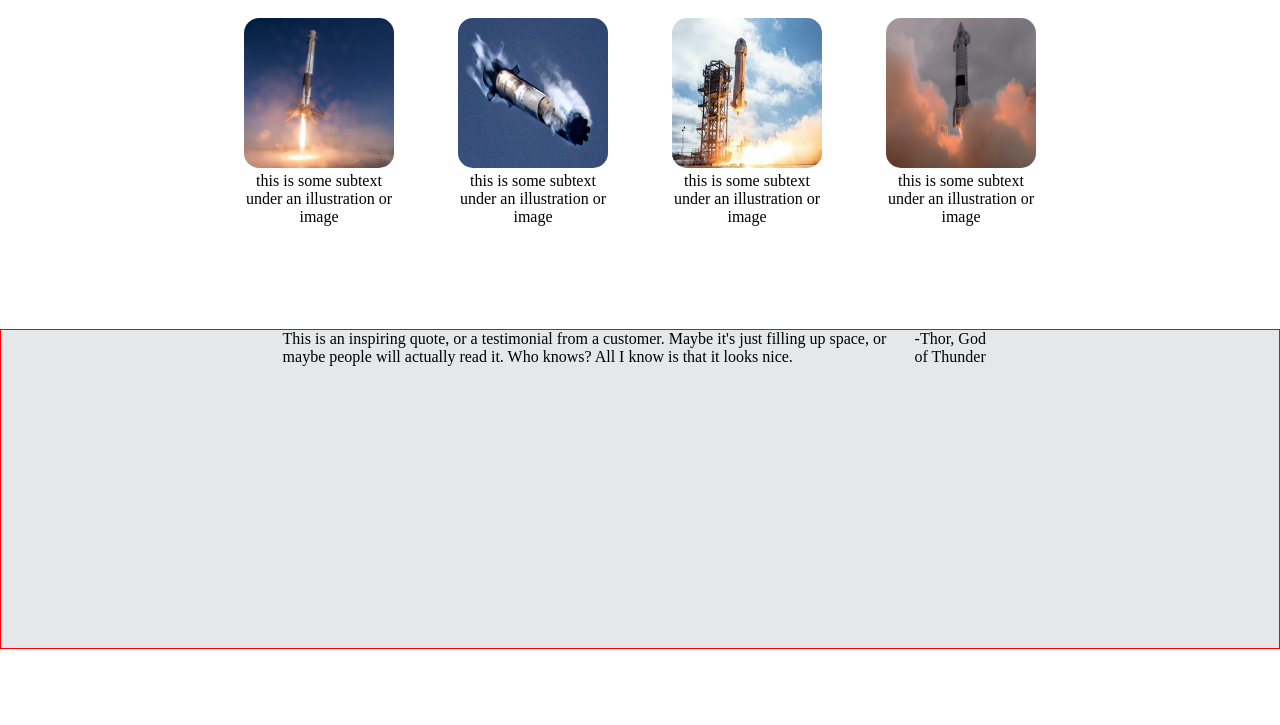
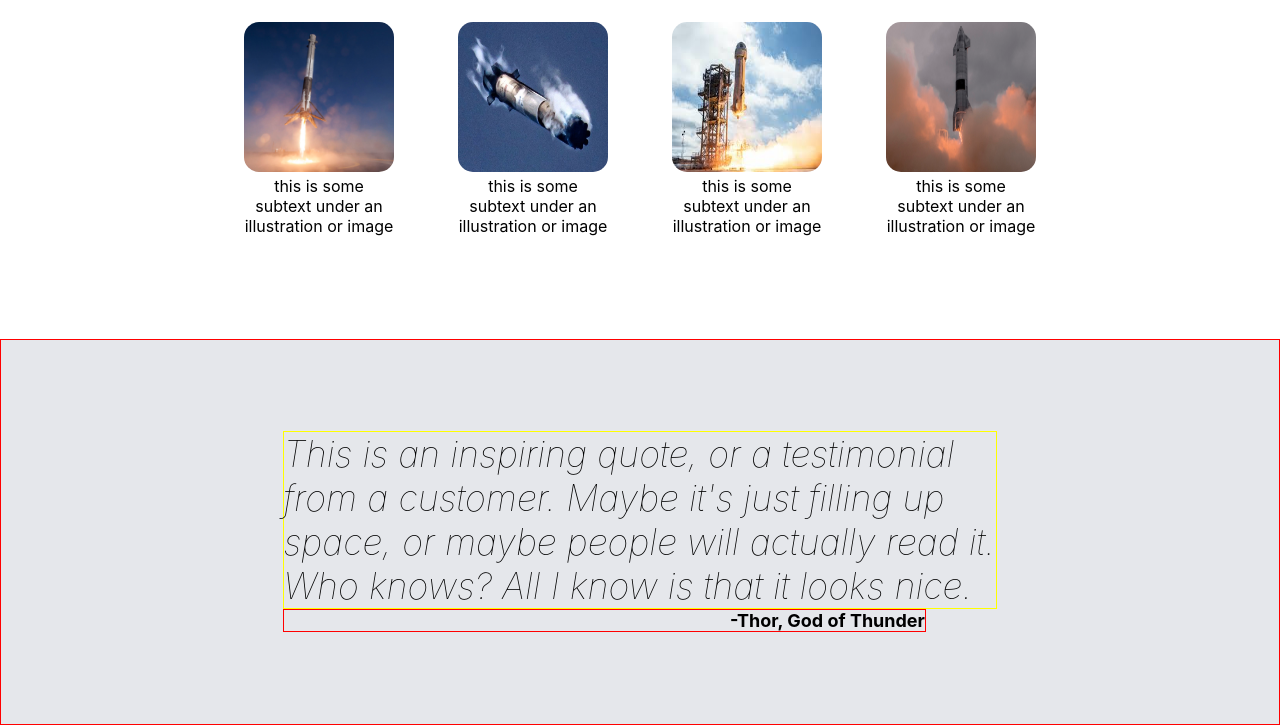
Before and after one commit to AJ-Kandra/Odin-Landing-Page, a plain HTML site: page index.html in a window 1280 px wide. Shown: the part 501-1226 px from the top of the page. Before the commit the page ends 1150 px from the top, so only its background shows below. Drawn offline with Linux system fonts and the light colour scheme.

Commit message:
Add Section 3 style
Added styling for the quote and author of the quote to match ODIN
example page.

ADDED:
* correct font size
* display flex and properties to match example page
* padding
* margin

```diff
--- a/style.css
+++ b/style.css
@@ -3,6 +3,8 @@
   margin: 0;
   padding: 0;
   box-sizing: border-box;
+  font-family: -apple-system, BlinkMacSystemFont, "Segoe UI", Roboto, Oxygen,
+    Ubuntu, Cantarell, "Open Sans", "Helvetica Neue", sans-serif;
 }
 
 /* ----------START OF HEADER---------- */
@@ -103,7 +105,6 @@ h1 {
   border-radius: 15px;
 }
 
-/* SECTION 2 TITLE */
 .section-2 h1 {
   font-size: 36px;
   font-weight: bolder;
@@ -132,9 +133,32 @@ h1 {
 
 .section-3-container {
   display: flex;
+  flex-direction: column;
   border: 1px solid red;
   background: #e5e7eb;
+  padding-top: 15%;
+  padding-bottom: 15%;
   padding-left: 22%;
   padding-right: 22%;
   height: 20rem;
+  justify-content: center;
 }
+
+.section-3-quote {
+  font-size: 36px;
+  font-weight: 100;
+  font-style: italic;
+  display: flex;
+  border: 1px solid yellow;
+  flex-basis: max-content;
+}
+
+.section-3-quote-author {
+  font-size: 18px;
+  font-weight: bold;
+  display: flex;
+  border: 1px solid red;
+  justify-content: flex-end;
+  margin-right: 10%;
+}
+/* ----------END OF SECTION 3---------- */
```
